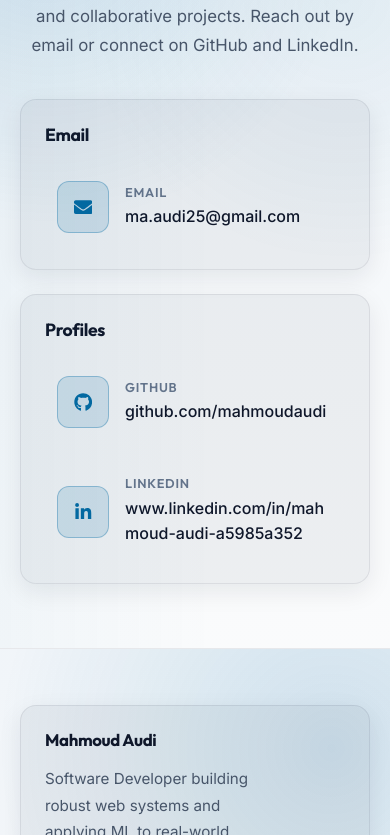
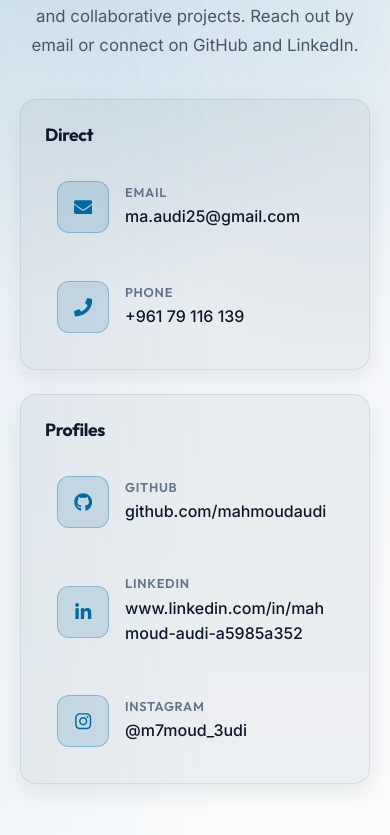
Before and after one commit to mahmoudaudi/mahmoud-portfolio, a React (Vite) app: page / in a window 390 px wide. Shown: the part 10089-10924 px from the top of the page. Built offline with nearby package versions, Linux system fonts and the light colour scheme.

Commit message:
Add phone number and Instagram to contact section and footer

```diff
--- a/src/components/Contact.jsx
+++ b/src/components/Contact.jsx
@@ -1,11 +1,12 @@
 import React from 'react';
-import { FaEnvelope, FaGithub, FaLinkedinIn } from 'react-icons/fa';
+import { FaEnvelope, FaGithub, FaLinkedinIn, FaPhone, FaInstagram } from 'react-icons/fa';
 import portfolioData from '../data/portfolioData';
 
 const Contact = () => {
   const { contact } = portfolioData;
   const githubUrl = `https://github.com/${contact.github}`;
   const linkedinUrl = `https://www.linkedin.com/in/${contact.linkedin}`;
+  const instagramUrl = `https://instagram.com/${contact.instagram}`;
 
   return (
     <section className="contact section" id="contact">
@@ -17,7 +18,7 @@ const Contact = () => {
 
         <div className="contact-grid">
           <div className="contact-info">
-            <h3 className="contact-column-title">Email</h3>
+            <h3 className="contact-column-title">Direct</h3>
             <div className="contact-methods">
               <div className="contact-method">
                 <div className="contact-icon">
@@ -26,6 +27,16 @@ const Contact = () => {
                 <div className="contact-details">
                   <h4>Email</h4>
                   <a href={`mailto:${contact.email}`}>{contact.email}</a>
+                </div>
+              </div>
+
+              <div className="contact-method">
+                <div className="contact-icon">
+                  <FaPhone />
+                </div>
+                <div className="contact-details">
+                  <h4>Phone</h4>
+                  <a href={`tel:${contact.phone.replace(/\s/g, '')}`}>{contact.phone}</a>
                 </div>
               </div>
             </div>
@@ -57,6 +68,18 @@ const Contact = () => {
                   </a>
                 </div>
               </div>
+
+              <div className="contact-method">
+                <div className="contact-icon">
+                  <FaInstagram />
+                </div>
+                <div className="contact-details">
+                  <h4>Instagram</h4>
+                  <a href={instagramUrl} target="_blank" rel="noopener noreferrer">
+                    @{contact.instagram}
+                  </a>
+                </div>
+              </div>
             </div>
           </div>
         </div>
--- a/src/components/Footer.jsx
+++ b/src/components/Footer.jsx
@@ -1,11 +1,12 @@
 import React from 'react';
-import { FaGithub, FaLinkedinIn, FaEnvelope } from 'react-icons/fa';
+import { FaGithub, FaLinkedinIn, FaEnvelope, FaInstagram } from 'react-icons/fa';
 import portfolioData from '../data/portfolioData';
 
 const Footer = () => {
   const { hero, contact, footer } = portfolioData;
   const githubUrl = `https://github.com/${contact.github}`;
   const linkedinUrl = `https://www.linkedin.com/in/${contact.linkedin}`;
+  const instagramUrl = `https://instagram.com/${contact.instagram}`;
 
   return (
     <footer className="footer">
@@ -48,6 +49,9 @@ const Footer = () => {
               <a href={linkedinUrl} target="_blank" rel="noopener noreferrer">
                 <FaLinkedinIn />
               </a>
+              <a href={instagramUrl} target="_blank" rel="noopener noreferrer">
+                <FaInstagram />
+              </a>
               <a href={`mailto:${contact.email}`}>
                 <FaEnvelope />
               </a>
--- a/src/data/portfolioData.js
+++ b/src/data/portfolioData.js
@@ -150,8 +150,10 @@ const portfolioData = {
   },
   contact: {
     email: 'ma.audi25@gmail.com',
+    phone: '+961 79 116 139',
     github: 'mahmoudaudi',
     linkedin: 'mahmoud-audi-a5985a352',
+    instagram: 'm7moud_3udi',
     headline: "Let's work together",
     subtext:
       'Open to internships, junior developer roles, and collaborative projects. Reach out by email or connect on GitHub and LinkedIn.'
```
